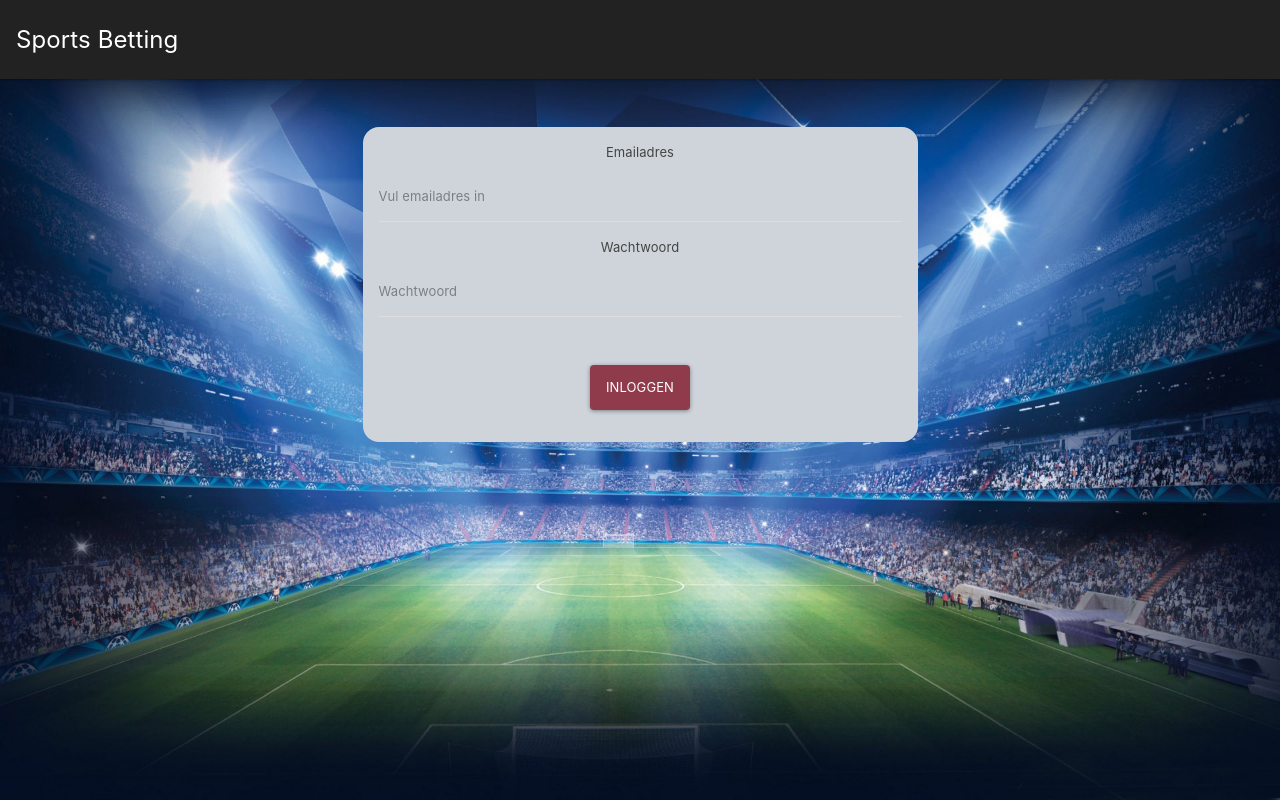
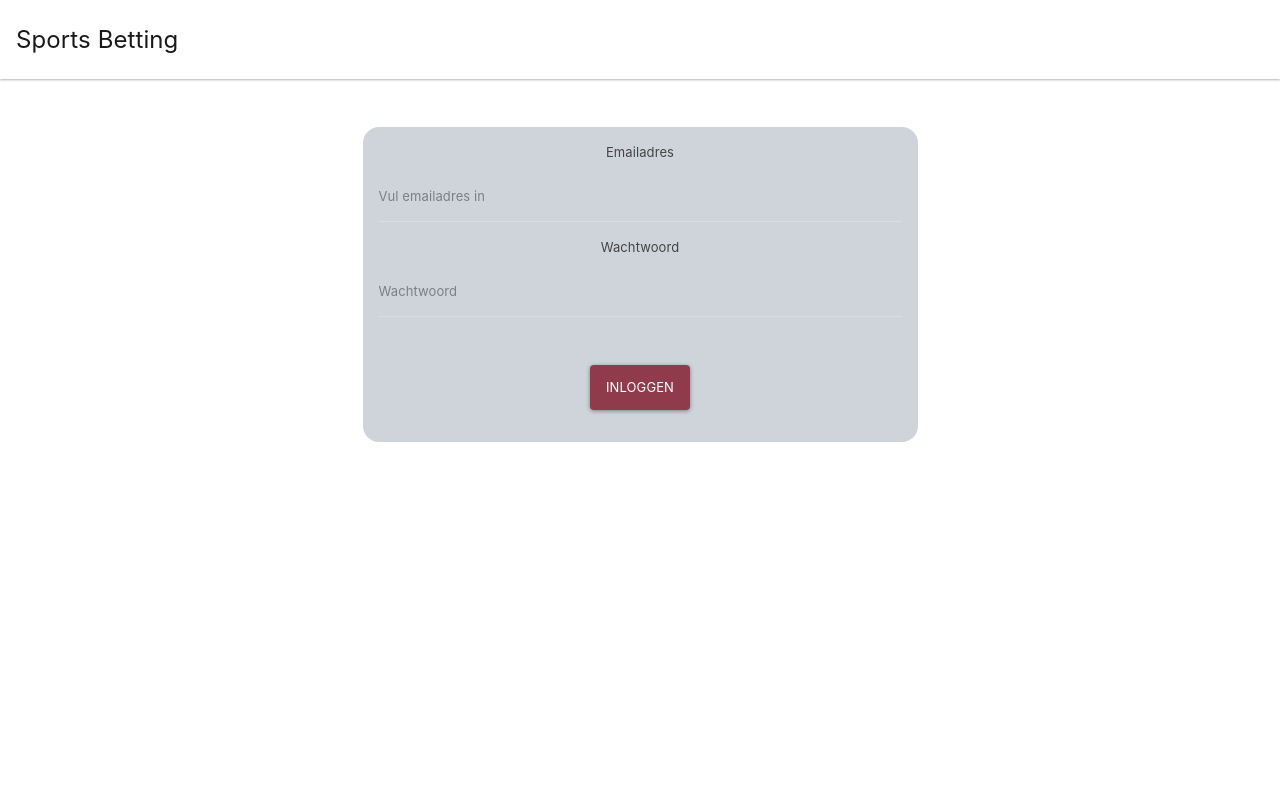
Before and after one commit to mipes4/sports-betting-client, a React (Create React App) app: page /login in a window 1280 px wide. Built offline with nearby package versions, Linux system fonts and the light colour scheme.

Commit message:
Strip bootstrap styles

```diff
--- a/src/components/navigation/NavigationComponent.js
+++ b/src/components/navigation/NavigationComponent.js
@@ -11,7 +11,7 @@ export default function NavigationComponent() {
   const renderControlsLoggedIn = token ? <LoggedIn /> : null;
 
   return (
-    <Navbar collapseOnSelect expand="lg" bg="dark" variant="dark">
+    <Navbar collapseOnSelect expand="lg">
       <Navbar.Brand>Sports Betting</Navbar.Brand>
       <Navbar.Toggle aria-controls="responsive-navbar-nav" />
       <Navbar.Collapse id="responsive-navbar-nav">
--- a/src/scss/custom.scss
+++ b/src/scss/custom.scss
@@ -18,7 +18,7 @@ body,
 html {
   height: 100%;
   /* The image used */
-  background-image: url("../components/images/soccer-wallpaper-1920x1200-hd-f-WTG200617757.jpg");
+  // background-image: url("../components/images/soccer-wallpaper-1920x1200-hd-f-WTG200617757.jpg");
 
   /* Full height */
   height: 100%;
```
